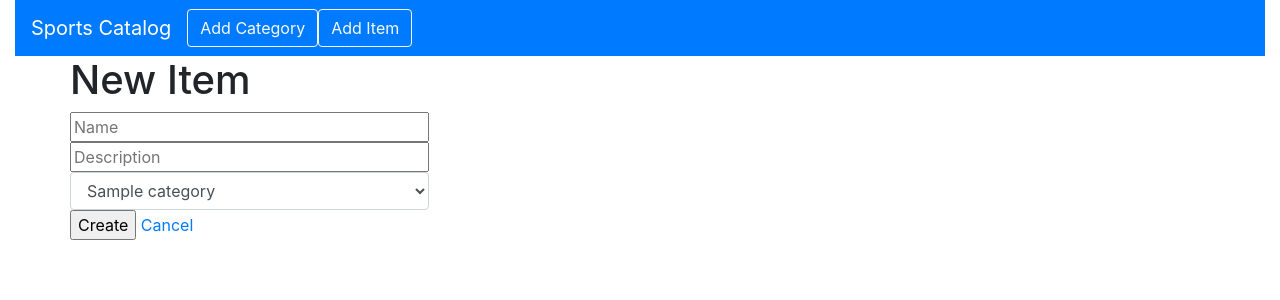
After one commit to ishvartser/full_stack_nano, a Flask app: page /catalog/new_item in a window 1280 px wide. The commit adds this page. Shown: the top 300 px of the page. Run offline with Flask 2, Linux system fonts and the light colour scheme; tables that the repository leaves empty hold one stand-in row (values such as "Sample post"); some libraries are stand-ins or nearby versions.

Commit message:
Implementing category and item adding functionality

```diff
--- a/vagrant/catalog/application.py
+++ b/vagrant/catalog/application.py
@@ -58,16 +58,39 @@ def show_category_items(category_id):
 
 
 # Add a new category in the catalog.
-@app.route('/catalog/new', methods=['GET', 'POST'])
+@app.route('/catalog/new_category', methods=['GET', 'POST'])
 def new_category():
     if request.method == 'POST':
-        new_category = Category(name=request.form['name'], user_id=user_id)
-        session.add(new_category)
-        flash('New Category %s created!' % new_category.name)
+        category = Category(name=request.form['name'], user_id=1)
+        session.add(category)
+        flash('New Category %s created!' % category.name)
         session.commit()
-        return redirect(url_for('show_categories'))
+        return redirect(
+            url_for('show_category_items', category_id=category.id))
     else:
-        return render_template('category_new.html')
+        return render_template('category_add.html')
+
+
+# Add a new item in the catalog.
+@app.route('/catalog/new_item', methods=['GET', 'POST'])
+def new_item():
+    if request.method == 'POST':
+        print("FORM: ", request.form)
+        category = session.query(Category).filter_by(
+            name=request.form['category']).one_or_none()
+        item = Item(
+            name=request.form['name'],
+            description=request.form['description'],
+            category_id=category.id,
+            user_id=1)
+        session.add(category)
+        flash('New Item %s created!' % item.name)
+        session.commit()
+        return redirect(
+            url_for('show_category_items', category_id=category.id))
+    else:
+        categories = session.query(Category).all()
+        return render_template('item_add.html', categories=categories)
 
 
 # Show a description for a specific item in a category.
--- a/vagrant/catalog/templates/base.html
+++ b/vagrant/catalog/templates/base.html
@@ -13,7 +13,7 @@
         <nav class="navbar navbar-expand-lg navbar-dark bg-primary">
             <a class="navbar-brand" href="{{url_for('show_categories')}}">Sports Catalog</a>
             <a href="{{url_for('new_category')}}" class="btn btn-outline-light" role="button">Add Category</a>
-            <a href="{{url_for('new_category')}}" class="btn btn-outline-light" role="button">Add Item</a>
+            <a href="{{url_for('new_item')}}" class="btn btn-outline-light" role="button">Add Item</a>
         </nav>
         <div class="row">
             {% with messages = get_flashed_messages() %}
--- /dev/null
+++ b/vagrant/catalog/templates/item_add.html
@@ -0,0 +1,21 @@
+{% extends "base.html" %}
+{% block content %}
+<div class="container">
+    <div class="row">
+        <h1>New Item</h1>
+    </div>
+    <div class="row">
+        <form action='{{ url_for("new_item") }}' method='post'>
+            <input type="text" size="30" name="name" placeholder="Name"><br>
+            <input type="text" size="30" name="description" placeholder="Description"><br>
+            <select class="form-control" name="category" id="categorySelection">
+                {% for category in categories %}
+                <option>{{ category.name }}</option>
+                {% endfor %}
+            </select>
+            <input type="submit" value="Create">
+            <a href='{{ url_for("show_categories") }}'>Cancel</a>
+        </form>
+    </div>
+</div>
+{% endblock %}
```
Also changed, not shown: vagrant/catalog/templates/category_add.html (added, +15 -0 lines), vagrant/catalog/templates/item_delete.html (added), vagrant/catalog/templates/item_edit.html (added).
